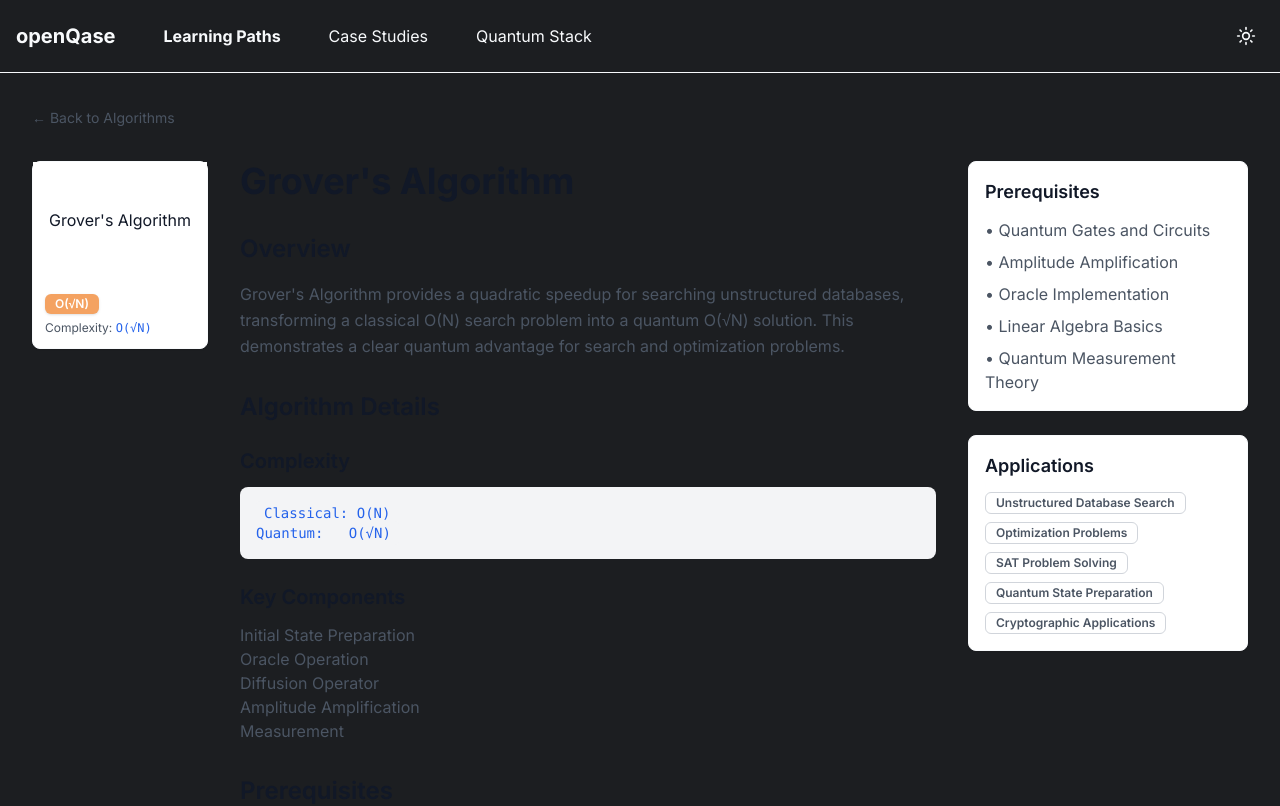
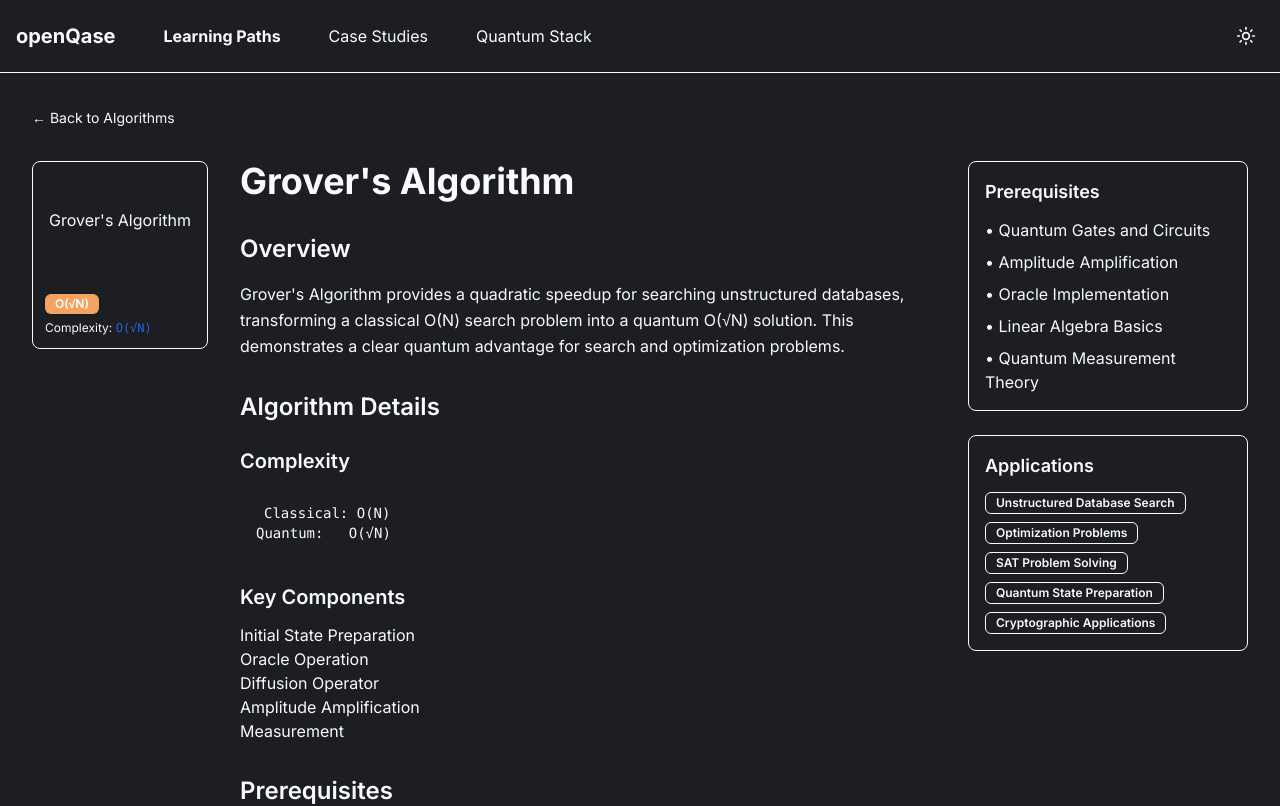
Before and after one commit to ddri/openqase, a Next.js app: page /paths/algorithm/grovers-algorithm in a window 1280 px wide. Shown: the top 806 px of the page. Built offline with nearby package versions, Linux system fonts and the light colour scheme.

Commit message:
more theme edits

```diff
--- a/src/app/paths/algorithm/[slug]/page.tsx
+++ b/src/app/paths/algorithm/[slug]/page.tsx
@@ -10,30 +10,30 @@ import Link from 'next/link';
 
 const components = {
   h1: ({ children }: { children: React.ReactNode }) => (
-    <h1 className="text-4xl font-bold text-gray-900 mb-6">{children}</h1>
+    <h1 className="text-4xl font-bold text-[var(--text-primary)] mb-6">{children}</h1>
   ),
   h2: ({ children }: { children: React.ReactNode }) => (
-    <h2 className="text-2xl font-semibold text-gray-900 mt-8 mb-4">{children}</h2>
+    <h2 className="text-2xl font-semibold text-[var(--text-primary)] mt-8 mb-4">{children}</h2>
   ),
   h3: ({ children }: { children: React.ReactNode }) => (
-    <h3 className="text-xl font-semibold text-gray-900 mt-6 mb-3">{children}</h3>
+    <h3 className="text-xl font-semibold text-[var(--text-primary)] mt-6 mb-3">{children}</h3>
   ),
   p: ({ children }: { children: React.ReactNode }) => (
-    <p className="text-gray-600 mb-4 leading-relaxed">{children}</p>
+    <p className="text-[var(--text-secondary)] mb-4 leading-relaxed">{children}</p>
   ),
   ul: ({ children }: { children: React.ReactNode }) => (
-    <ul className="list-disc list-inside space-y-2 text-gray-600 mb-6 ml-4">{children}</ul>
+    <ul className="list-disc list-inside space-y-2 text-[var(--text-secondary)] mb-6 ml-4">{children}</ul>
   ),
   li: ({ children }: { children: React.ReactNode }) => (
-    <li className="text-gray-600">{children}</li>
+    <li className="text-[var(--text-secondary)]">{children}</li>
   ),
   code: ({ children }: { children: React.ReactNode }) => (
-    <code className="bg-gray-100 rounded px-2 py-1 text-sm font-mono text-blue-600">
+    <code className="bg-[var(--muted)] rounded px-2 py-1 text-sm font-mono text-[var(--primary)]">
       {children}
     </code>
   ),
   pre: ({ children }: { children: React.ReactNode }) => (
-    <pre className="bg-gray-100 rounded-lg p-4 overflow-x-auto mb-6 text-sm font-mono text-blue-600">
+    <pre className="bg-[var(--muted)] rounded-lg p-4 overflow-x-auto mb-6 text-sm font-mono text-[var(--primary)]">
       {children}
     </pre>
   ),
@@ -84,7 +84,8 @@ export default async function AlgorithmPage(props: { params: Promise<{ slug: str
         <div className="mb-8">
           <Link
             href="/paths/algorithm"
-            className="text-sm text-gray-600 hover:text-gray-900 transition-colors"
+            className="text-sm text-[var(--text-secondary)] hover:text-[var(--text-primary)] transition-colors"
+
           >
             ← Back to Algorithms
           </Link>
@@ -93,9 +94,9 @@ export default async function AlgorithmPage(props: { params: Promise<{ slug: str
         <div className="grid grid-cols-12 gap-8">
           {/* Left Column - Algorithm Card */}
           <div className="col-span-2">
-            <Card className="bg-white border">
-              <div className="aspect-[3/2] bg-white flex items-center justify-center">
-                <span className="text-gray-900">{frontmatter.title}</span>
+          <Card className="bg-[var(--card)] border">
+          <div className="aspect-[3/2] bg-[var(--card)] flex items-center justify-center">
+          <span className="text-[var(--text-primary)]">{frontmatter.title}</span>
               </div>
               <div className="p-3">
                 <div className="mb-1.5">
@@ -103,7 +104,7 @@ export default async function AlgorithmPage(props: { params: Promise<{ slug: str
                     {frontmatter.complexity}
                   </Badge>
                 </div>
-                <div className="text-xs text-gray-600">
+                <div className="text-xs text-[var(--text-secondary)]">
                   Complexity: <code className="text-blue-600">{frontmatter.complexity}</code>
                 </div>
               </div>
@@ -123,14 +124,14 @@ export default async function AlgorithmPage(props: { params: Promise<{ slug: str
           {/* Right Column - Details & Related */}
           <div className="col-span-3">
             <div className="sticky top-8 space-y-6">
-              <Card className="bg-white border">
+            <Card className="bg-[var(--card)] border">
                 <div className="p-4">
-                  <h3 className="text-lg font-semibold text-gray-900 mb-3">
+                <h3 className="text-lg font-semibold text-[var(--text-primary)] mb-3">
                     Prerequisites
                   </h3>
                   <div className="space-y-2">
                     {frontmatter.prerequisites.map((prereq: string) => (
-                      <div key={prereq} className="text-gray-600">
+                      <div key={prereq} className="text-[var(--text-secondary)]">
                         • {prereq}
                       </div>
                     ))}
@@ -138,14 +139,14 @@ export default async function AlgorithmPage(props: { params: Promise<{ slug: str
                 </div>
               </Card>
 
-              <Card className="bg-white border">
+              <Card className="bg-[var(--card)] border">
                 <div className="p-4">
-                  <h3 className="text-lg font-semibold text-gray-900 mb-3">
+                <h3 className="text-lg font-semibold text-[var(--text-primary)] mb-3">
                     Applications
                   </h3>
                   <div className="flex flex-wrap gap-2">
                     {frontmatter.applications.map((app: string) => (
-                      <Badge key={app} variant="outline" className="text-gray-600 border-gray-300">
+                      <Badge key={app} variant="outline" className="text-[var(--text-secondary)] border-[var(--border)]">
                         {app}
                       </Badge>
                     ))}
@@ -154,9 +155,9 @@ export default async function AlgorithmPage(props: { params: Promise<{ slug: str
               </Card>
 
               {frontmatter.relatedCaseStudies && frontmatter.relatedCaseStudies.length > 0 && (
-                <Card className="bg-white border">
+                <Card className="bg-[var(--card)] border">
                   <div className="p-4">
-                    <h3 className="text-lg font-semibold text-gray-900 mb-3">
+                  <h3 className="text-lg font-semibold text-[var(--text-primary)] mb-3">
                       Related Case Studies
                     </h3>
                     <div className="space-y-2">
@@ -164,7 +165,7 @@ export default async function AlgorithmPage(props: { params: Promise<{ slug: str
                         <Link
                           key={study}
                           href={`/case-study/${study}`}
-                          className="block text-gray-600 hover:text-gray-900 transition-colors"
+                          className="block text-[var(--text-secondary)] hover:text-[var(--text-primary)] transition-colors"
                         >
                           {study}
                         </Link>
--- a/src/app/paths/algorithm/page.tsx
+++ b/src/app/paths/algorithm/page.tsx
@@ -11,30 +11,31 @@ export default async function AlgorithmPage() {
   return (
     <main className="min-h-screen p-8">
       <div className="max-w-7xl mx-auto">
-        <h1 className="text-4xl font-bold text-gray-900 mb-8">Quantum Algorithms</h1>
-        <p className="text-xl text-gray-600 mb-8">
+      <h1 className="text-4xl font-bold text-[var(--text-primary)] mb-8">
+      Quantum Algorithms</h1>
+      <p className="text-xl text-[var(--text-secondary)] mb-8">
           Explore quantum algorithms from fundamental protocols to complex applications
         </p>
 
         <div className="grid grid-cols-1 md:grid-cols-2 lg:grid-cols-3 gap-6">
           {algorithmList.map((algorithm) => (
             <Link key={algorithm.slug} href={`/paths/algorithm/${algorithm.slug}`}>
-              <Card className="bg-white border hover:shadow-lg transition-all">
+              <Card className="bg-[var(--card)] border hover:shadow-lg transition-all h-[380px] flex flex-col">
                 <CardHeader>
                   <div className="flex items-center justify-between mb-2">
                     <Badge className="bg-[#F4A261] text-white border-0">
                       {algorithm.frontmatter.complexity}
                     </Badge>
                   </div>
-                  <CardTitle className="text-xl mb-2 text-gray-900">
+                  <CardTitle className="text-xl mb-2 text-[var(--text-primary)]">
                     {algorithm.frontmatter.title}
                   </CardTitle>
-                  <CardDescription className="text-gray-600">
+                  <CardDescription className="text-[var(--text-secondary)]">
                     {algorithm.frontmatter.description}
                   </CardDescription>
                   <div className="flex flex-wrap gap-2 mt-4">
                     {algorithm.frontmatter.applications.slice(0, 3).map((app: string) => (
-                      <Badge key={app} variant="outline" className="text-gray-600 border-gray-300">
+                      <Badge key={app} variant="outline" className="text-[var(--text-secondary)] border-[var(--border)]">
                         {app}
                       </Badge>
                     ))}
```
